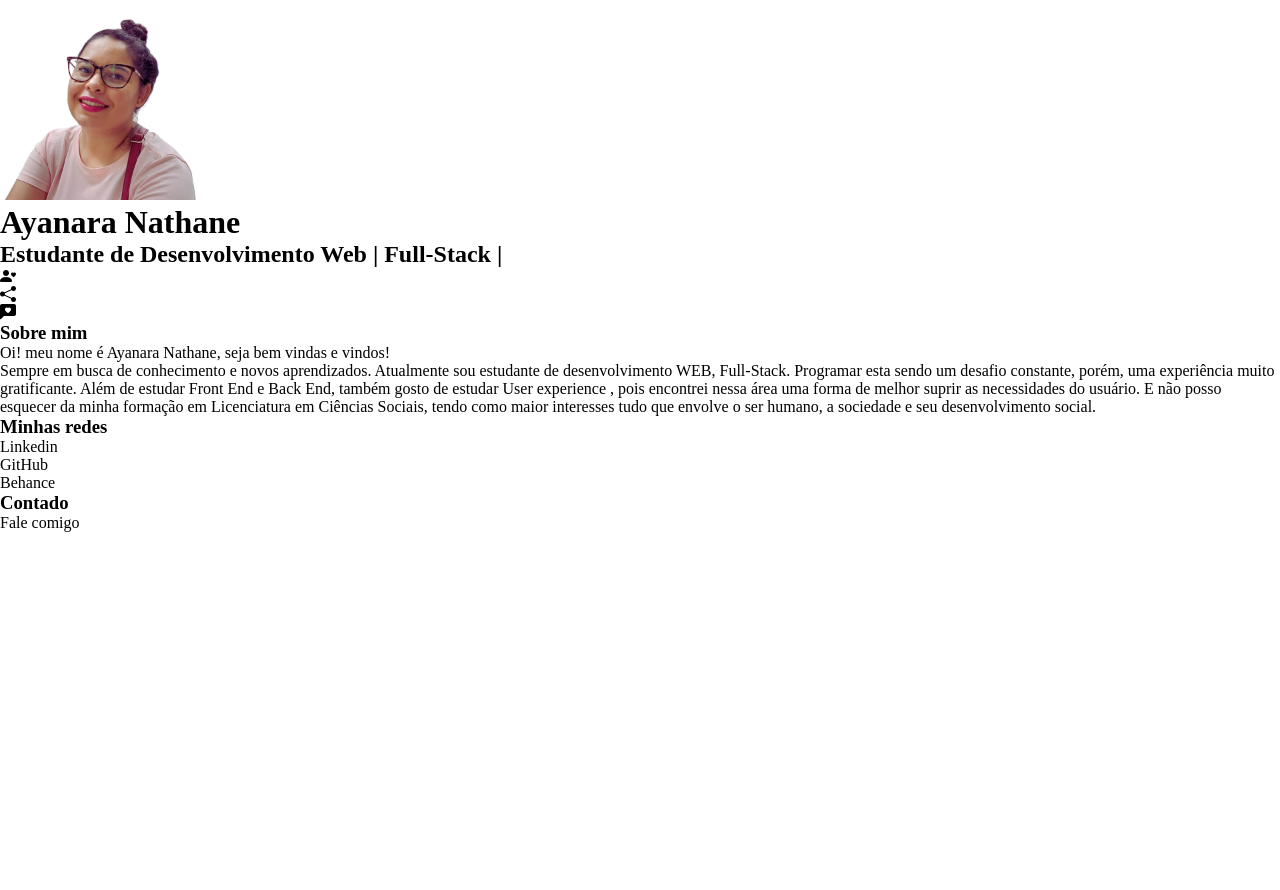
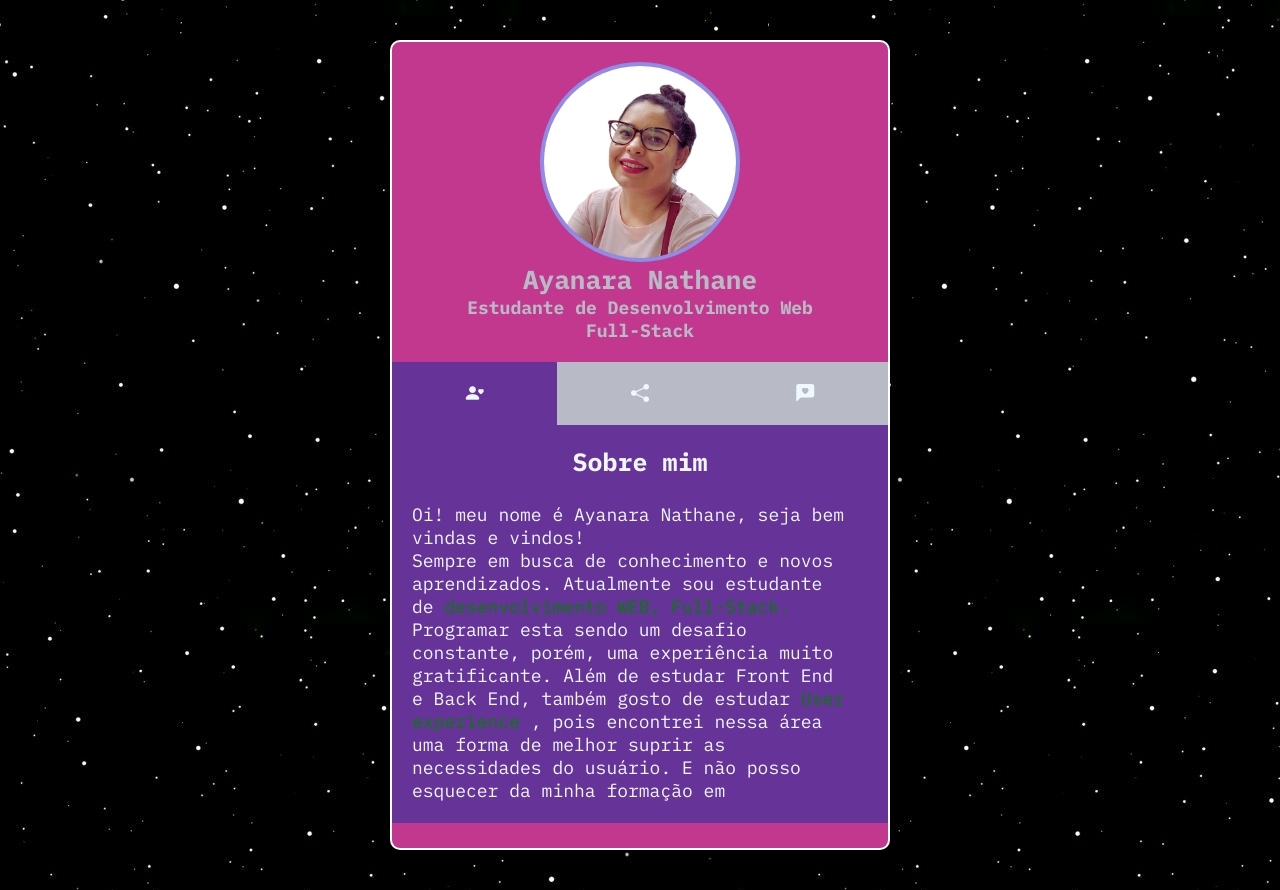
Before and after one commit to ayanara/mapadev-week, a plain HTML site: page src/index.html in a window 1280 px wide. Before the commit the page ends 800 px from the top, so only its background shows below. Drawn offline with nearby package versions, Linux system fonts and the light colour scheme.

Commit message:
cria o css

```diff
--- /dev/null
+++ b/src/CSS/rolagem.css
@@ -0,0 +1,20 @@
+/* Works on Firefox */
+* {
+    scrollbar-width: thin;
+    scrollbar-color: #e228d8 #070d12;
+  }
+
+  /* Works on Chrome, Edge, and Safari */
+  *::-webkit-scrollbar {
+    width: 12px;
+  }
+
+  *::-webkit-scrollbar-track {
+    background: #070d12;
+  }
+
+  *::-webkit-scrollbar-thumb {
+    background-color: #e228d8;
+    border-radius: 20px;
+    border: 3px solid #070d12;
+  }
--- a/src/CSS/style.css
+++ b/src/CSS/style.css
@@ -3,6 +3,12 @@
   padding: 0;
   box-sizing: border-box;
 }
+
+* {
+  scrollbar-width: thin;
+  scrollbar-color: #e228d8 #070d12;
+}
+
 
 ul {
   list-style: none;
@@ -12,3 +18,138 @@ a {
   text-decoration: none;
   color: #000;
 }
+
+body {
+  background-image: url(../image/background.jpg);
+
+  font-family:'IBM Plex Mono', monospace;
+  color: aliceblue;
+  font-size: 18px;
+  display: flex;
+  justify-content: center;
+  align-items: center;
+  min-height: 100vh;
+  padding: 40px;
+}
+
+.cartao {
+background-color: #c2388f;
+border: 2px solid white;
+width: 500px;
+border-radius: 10px;
+overflow: hidden;
+}
+
+.cartao .minhas-informacoes {
+  padding-top: 20px;
+  display: flex;
+  flex-direction: column;
+  align-items: center;
+}
+
+.foto {
+  border-radius: 100px;
+  border: 4px solid rgb(141, 141, 231);
+}
+
+.nome {
+  font-size: 26px;
+  color: #b8bbc5;
+}
+
+.cargo {
+  font-size: 18px;
+  color: #b8bbc5;
+}
+
+.conteudo {
+  background-color: #b8bbc5;
+  margin-top: 20px;
+}
+
+.abas {
+  display: flex;
+
+}
+
+.aba {
+  width: 50%;
+  display: flex;
+  justify-content: center;
+  padding: 20px;
+  cursor: pointer;
+  transition: background-color 0. 2s ease-in-out;
+}
+
+.aba.selecionada {
+  background-color: rebeccapurple;
+}
+
+.cartao .informacoes-abas {
+  background-color: rebeccapurple;
+  margin-bottom: 25px;
+}
+
+.aba:hover {
+  background-color: white;
+}
+
+.informacoes {
+  min-height: 260px;
+  padding: 20px;
+  display: none;
+
+}
+
+.informacoes.selecionado {
+  display: block;
+}
+
+.informacoes h3 {
+  font-size: 25px;
+  margin-bottom: 25px;
+  text-align: center;
+}
+
+.informacoes div {
+  max-height: 300px;
+  overflow-y: auto;
+  padding-right: 15px;
+}
+
+span {
+  color: green;
+}
+
+.redes-sociais {
+  display: flex;
+  display: none;
+  flex-direction: column;
+  gap: 25px;
+  align-items: center;
+}
+
+.redes-sociais h3 {
+  font-size: 25px;
+  margin-bottom: 25px;
+  text-align: center;
+}
+
+.redes-sociais li a {
+  background-color: aqua;
+  width: 250px;
+  display: block;
+  margin: 25px;
+  text-align: center;
+  color: #b8bbc5;
+  padding: 10px;
+
+}
+
+.redes-sociais li a:hover {
+  background-color: white;
+}
+
+.contato {
+  display: none;
+}
--- a/src/index.html
+++ b/src/index.html
@@ -7,32 +7,37 @@
 
   <link rel="stylesheet" type="text/css" href="./CSS/style.css" media="screen" />
   <link rel="stylesheet" href="https://cdn.jsdelivr.net/npm/bootstrap-icons@1.9.1/font/bootstrap-icons.css">
-  <title>Portfolio</title>
+  <link rel="preconnect" href="https://fonts.googleapis.com">
+  <link rel="preconnect" href="https://fonts.gstatic.com" crossorigin>
+  <link rel="stylesheet" href="./CSS/rolagem.css">
+  <link href="https://fonts.googleapis.com/css2?family=IBM+Plex+Mono:ital,wght@0,100;0,200;0,300;0,400;0,500;0,600;0,700;1,100;1,200;1,300;1,400;1,500;1,600;1,700&family=Noto+Sans+Mono:wght@100;200;300;400;500;600;700;800;900&family=PT+Serif:ital,wght@0,400;0,700;1,400;1,700&family=Poppins:ital,wght@0,100;0,200;0,300;0,400;0,500;0,600;0,700;0,800;1,100;1,200;1,300;1,400;1,500;1,600;1,700;1,800&family=Raleway:ital,wght@0,100;0,200;0,300;0,400;0,500;0,600;0,700;0,800;0,900;1,100;1,200;1,300;1,400;1,500;1,600;1,700;1,800;1,900&display=swap" rel="stylesheet">
+
+<title>Portfolio</title>
 </head>
 <body>
-  <main className="cartao">
-    <div className="minhas-informaçoes">
-      <img src="./image/AyanaraNathane.png" alt="AyanaraNathane" width="200">
-      <h1>Ayanara Nathane</h1>
-      <h2>Estudante de Desenvolvimento Web | Full-Stack |</h2>
-
+  <main class="cartao">
+    <div class="minhas-informacoes">
+      <img class="foto" src="./image/AyanaraNathane.png" alt="AyanaraNathane" width="200">
+      <h1 class="nome">Ayanara Nathane</h1>
+      <h3 class="cargo">Estudante de Desenvolvimento Web</h3>
+      <h3 class="cargo">Full-Stack</h3>
     </div>
-    <div className="conteudo">
-      <ul className="abas">
-        <li>
+    <div class="conteudo">
+      <ul class="abas">
+        <li class="aba selecionada">
           <i class="bi bi-person-heart"></i>
         </li>
-        <li>
+        <li class="aba">
           <i class="bi bi-share-fill"></i>
         </li>
-        <li>
+        <li class="aba">
           <i class="bi bi-chat-left-heart-fill"></i>
         </li>
 
       </ul>
 
-      <div classeName="informacoes-abas">
-        <div>
+      <div class="informacoes-abas">
+        <div class="informacoes selecionado">
           <h3>Sobre mim</h3>
           <div>
             <p>Oi! meu nome é Ayanara Nathane, seja bem vindas e vindos!</p>
@@ -48,8 +53,7 @@
           </div>
         </div>
 
-      </div>
-      <div>
+      <div class="redes-sociais">
         <h3>Minhas redes</h3>
         <ul>
           <li><a href="https://www.linkedin.com/in/ayanara/" target="_blank">Linkedin</a></li>
@@ -57,12 +61,13 @@
           <li><a href="https://www.behance.net/ayanaranathane" target="_blank">Behance</a></li>
         </ul>
       </div>
-      <div>
+      <div class="contato">
         <h3>Contado</h3>
         <p>Fale comigo</p>
 
       </div>
     </div>
+  </div>
 
   </main>
 
```
Also changed, not shown: src/image/background.jpg (added).
